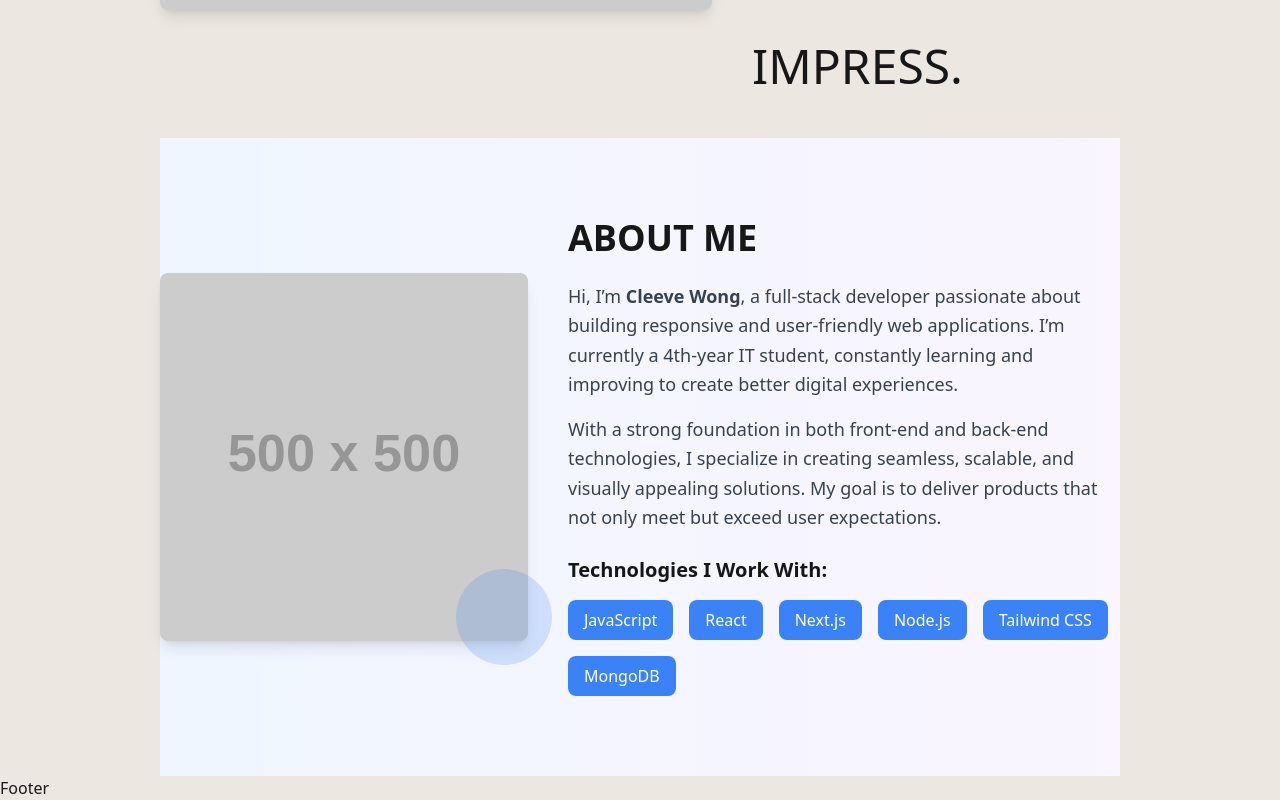
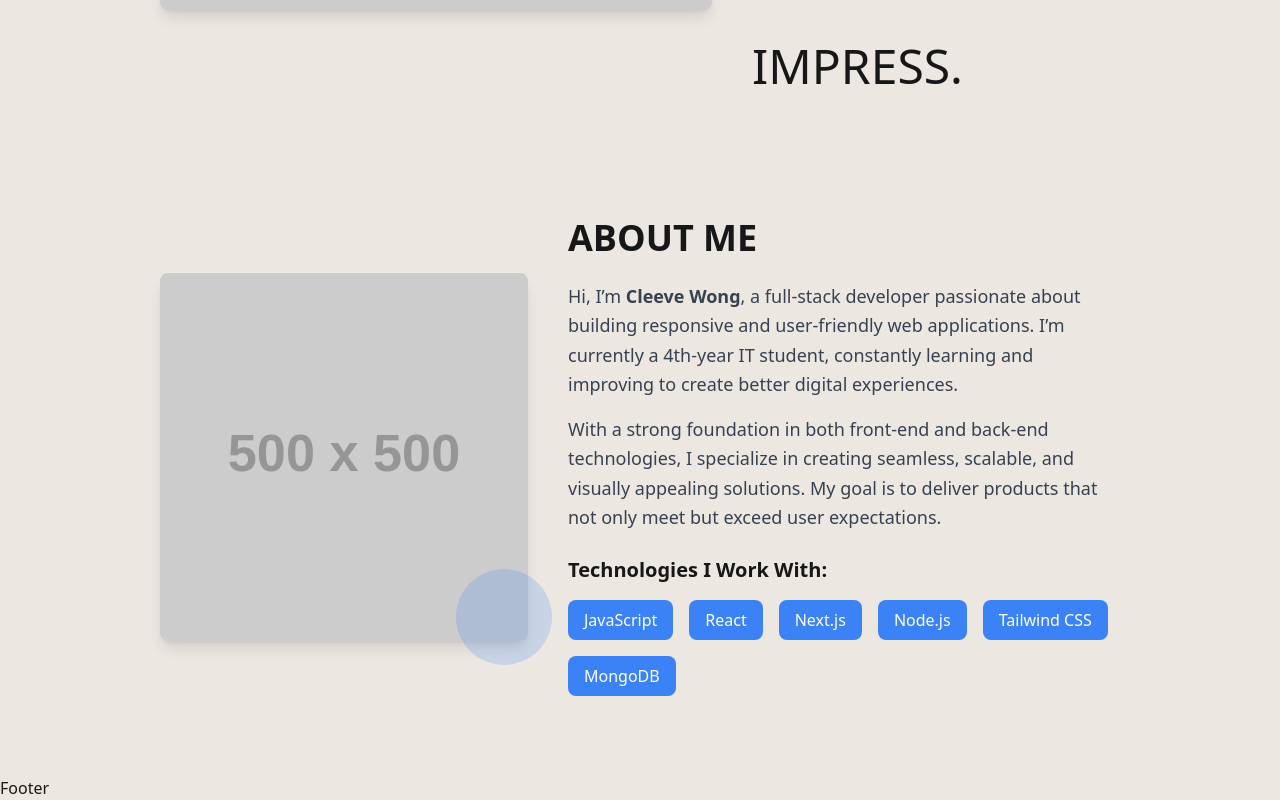
Before and after one commit to CleevePhilip/portfolio.minimalist, a Next.js app in the folder my-app/: page / in a window 1280 px wide. Shown: the part 570-1370 px from the top of the page. Built offline with nearby package versions, Linux system fonts and the light colour scheme.

Commit message:
Update page.js

```diff
--- a/my-app/src/app/page.js
+++ b/my-app/src/app/page.js
@@ -59,7 +59,7 @@ export default function Home() {
 
       {/* About Section */}
       <section
-        className="flex flex-col lg:flex-row justify-between items-center py-20 space-y-10 lg:space-y-0 lg:space-x-10 bg-gradient-to-r from-blue-50 to-purple-50"
+        className="flex flex-col lg:flex-row justify-between items-center py-20 space-y-10 lg:space-y-0 lg:space-x-10 "
         id="about"
       >
         <figure className="w-full lg:w-[40%] relative">
```
